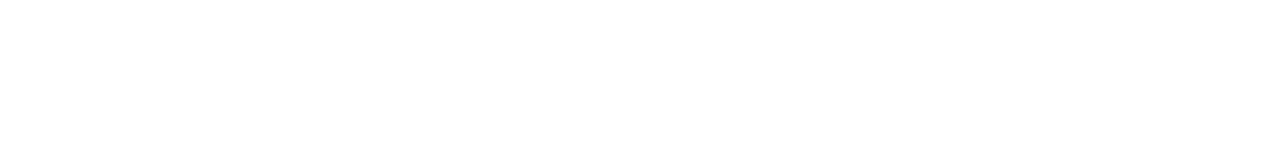
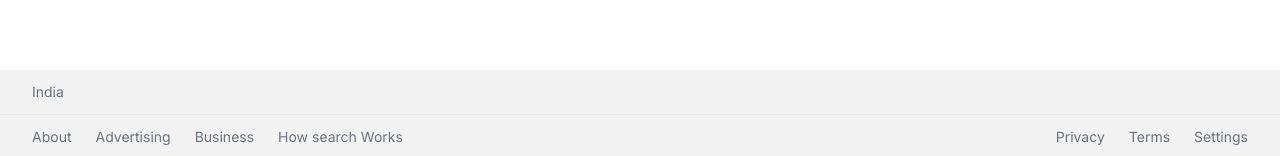
Before and after one commit to tushar4891/google-clone-next-js, a Next.js app: page / in a window 1280 px wide. Shown: the part 641-797 px from the top of the page. Built offline with nearby package versions, Linux system fonts and the light colour scheme.

Commit message:
Add footer component

```diff
--- /dev/null
+++ b/src/Component/CountryLookUp.jsx
@@ -0,0 +1,18 @@
+"use client";
+
+import { useEffect, useState } from "react";
+
+function CountryLookUp() {
+  const [country, setCountry] = useState("India");
+  // useEffect(() => {
+  //   fetch(
+  //     `https://extreme-ip-lookup.com/json/?key=
+  //     ${process.env.NEXT_PUBLIC_IP_API_KEY}`
+  //   )
+  //     .then((res) => res.json())
+  //     .then((data) => console.log(data.country));
+  // }, []);
+  return <div>{country}</div>;
+}
+
+export default CountryLookUp;
--- /dev/null
+++ b/src/Component/Footer.jsx
@@ -0,0 +1,32 @@
+import React from "react";
+import CountryLookUp from "./CountryLookUp";
+
+export default function Footer() {
+  return (
+    <footer
+      className=" absolute bottom-0 text-sm text-gray-500
+    bg-[#f2f2f2] w-full "
+    >
+      <div className="border-b px-8 py-3">
+        <CountryLookUp />
+      </div>
+      <div
+        className=" flex flex-col sm:flex-row justify-between items-center
+      px-8 py-3 space-y-7 sm:space-y-0"
+      >
+        <ul className="flex items-center space-x-6">
+          <li className="link">About</li>
+          <li className="link">Advertising</li>
+          <li className="link">Business</li>
+          <li className="link">How search Works</li>
+        </ul>
+        <ul className="flex items-center space-x-6">
+          <li className="link">Privacy</li>
+          <li className="link"> Terms</li>
+          <li className="link">Settings</li>
+        </ul>
+      </div>
+    </footer>
+  );
+}
+//z40a9Tyhx4R9p0neo4n1
--- a/src/app/globals.css
+++ b/src/app/globals.css
@@ -9,4 +9,8 @@
     active:ring-gray-300 hover:shadow-md w-36 h-10
     transition-shadow;
   }
+
+  .link {
+    @apply hover:underline cursor-pointer;
+  }
 }
--- a/src/app/layout.js
+++ b/src/app/layout.js
@@ -1,5 +1,6 @@
 import { Inter } from "next/font/google";
 import "./globals.css";
+import Footer from "@/Component/Footer";
 
 const inter = Inter({ subsets: ["latin"] });
 
@@ -11,7 +12,10 @@
 export default function RootLayout({ children }) {
   return (
     <html lang="en">
-      <body className={inter.className}>{children}</body>
+      <body className={inter.className}>
+        {children}
+        <Footer />
+      </body>
     </html>
   );
 }
```
